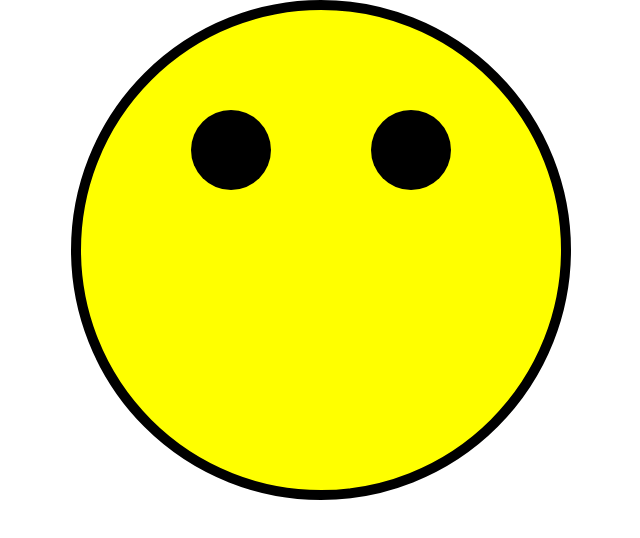
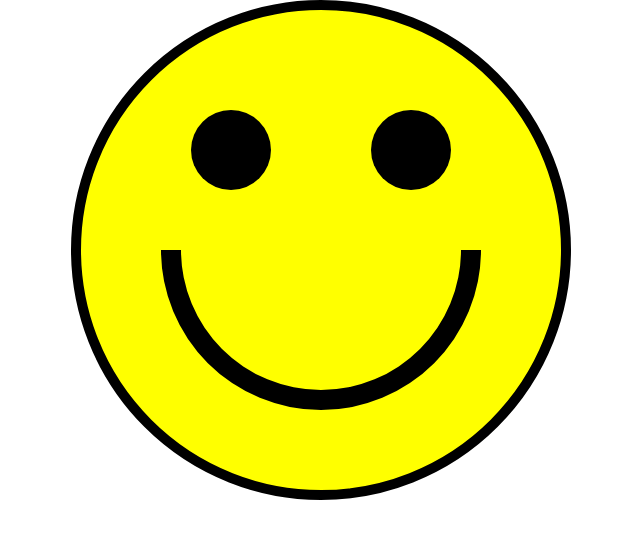
Before and after one commit to SPMcDonald1316/data_vis_2020, a React (Create React App) app in the folder smiley_face_2/: page / in a window 1280 px wide. Shown: the top 538 px of the page, without its empty margins (159-799 px from the left). Built offline with nearby package versions, Linux system fonts and the light colour scheme.

Commit message:
import d3, use arc function to make mouth for face

```diff
--- a/smiley_face_2/src/App.js
+++ b/smiley_face_2/src/App.js
@@ -1,4 +1,5 @@
 import './App.css';
+import { arc } from 'd3';
 
 const width = 960;
 const height = 500;
@@ -8,28 +9,37 @@ const strokeWidth = 10;
 const eyeOffsetX = 90;
 const eyeOffsetY = 100;
 const eyeRadius = 40;
+const mouthWidth = 20;
+const mouthRadius = 140;
+
+const mouthArc = arc()
+  .innerRadius(mouthRadius)
+  .outerRadius(mouthRadius + mouthWidth)
+  .startAngle(Math.PI / 2)
+  .endAngle(Math.PI * 3 / 2);
 
 function App() {
   return (
     <svg width={width} height={height}>
+      <g transform={`translate(${centerX}, ${centerY})`}>
         <circle
-        cx={centerX}
-        cy={centerY}
           r={centerY - strokeWidth / 2}
           fill="yellow"
           stroke="black"
           stroke-width={strokeWidth}
         />
         <circle
-        cx={centerX - eyeOffsetX}
-        cy={centerY - eyeOffsetY}
+          cx={-eyeOffsetX}
+          cy={-eyeOffsetY}
           r={eyeRadius}
         />
         <circle
-        cx={centerX + eyeOffsetX}
-        cy={centerY - eyeOffsetY}
+          cx={eyeOffsetX}
+          cy={-eyeOffsetY}
           r={eyeRadius}
         />
+        <path d={mouthArc()} />
+      </g>
     </svg>
   );
 }
```
Lines whose indentation alone changed are shown as unchanged.
